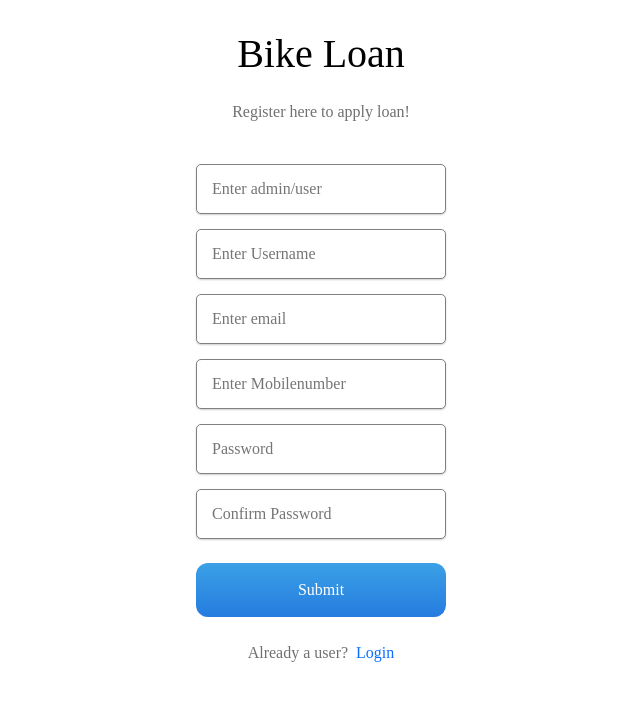
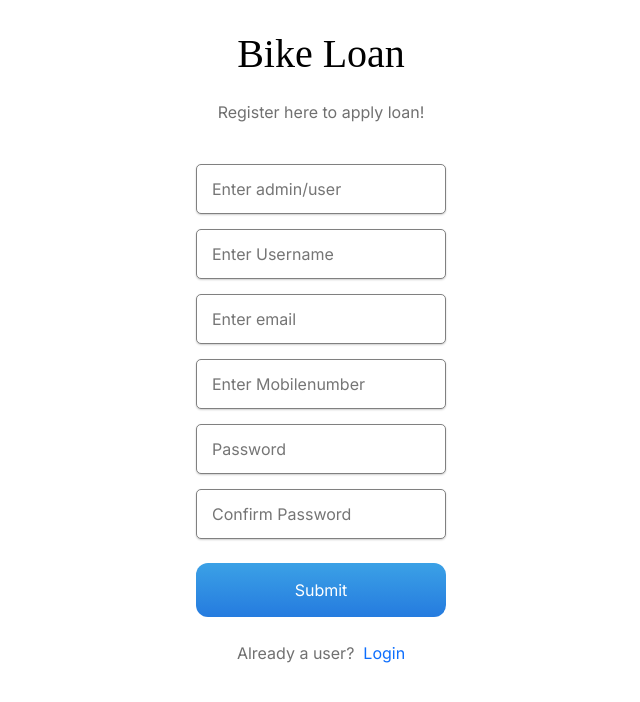
Before and after one commit to iamneo-production/5fc5b4ea-19e9-4135-893c-32fcfa34ee1b, a React (Create React App) app in the folder reactapp/: page /Signup in a window 1280 px wide. Shown: the top 702 px of the page, without its empty margins (319-959 px from the left). Built offline with nearby package versions, Linux system fonts and the light colour scheme; a web font is replaced by a local one.

Commit message:
Update App.css

```diff
--- a/reactapp/src/App.css
+++ b/reactapp/src/App.css
@@ -4,7 +4,7 @@
 .wrapper,
 .addloan_wrapper,
 .display_users_wrapper {
-  font-family: "Ariel";
+  font-family: "Inter",sans-serif;
 }
 
 ::selection {
@@ -144,7 +144,7 @@ button[type="submit"] {
   color: white;
   padding: 15px;
   text-align: center;
-  font-family: "sans-serif";
+  font-family: "Inter",sans-serif;
 }
 
 button[type="submit"]:hover {
@@ -154,7 +154,7 @@ button[type="submit"]:hover {
 #login_,
 #register_ {
   font-size: 25px;
-  font-family: "sans-serif";
+  font-family: "Helvetica",sans-serif;
 }
 
 .navbar {
@@ -207,7 +207,7 @@ button[type="submit"]:hover {
 }
 
 #applicant_name {
-  font-family: "sans-serif";
+  font-family: "Helvetica",sans-serif;
   font-size: 18px;
   font-weight: 700;
   color: black;
```
